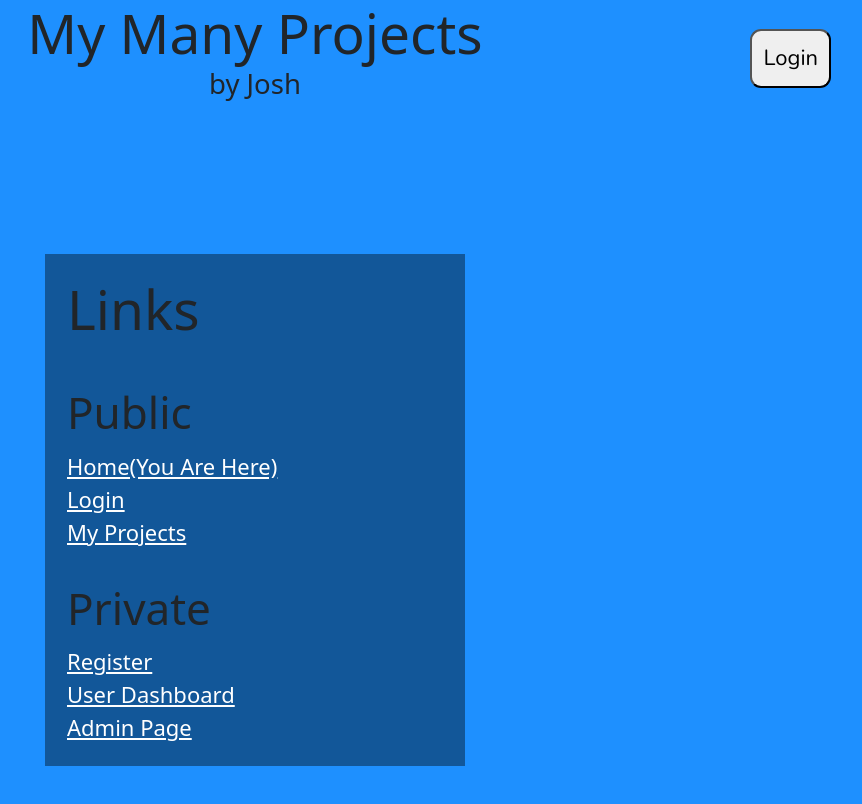
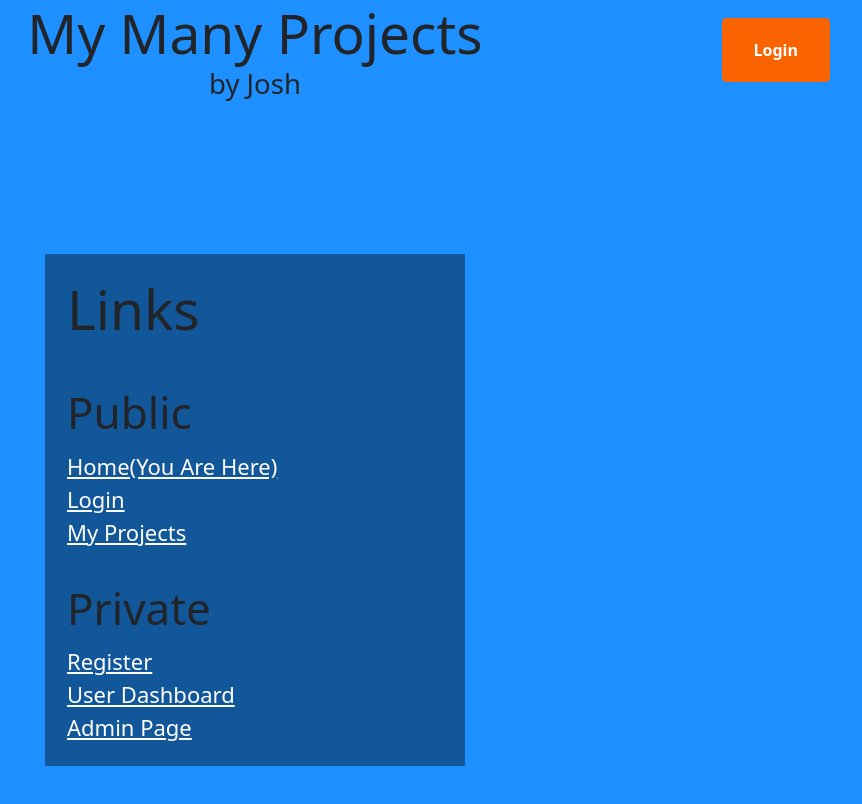
Before and after one commit to Caffeinated-Brit/mymanyprojectsfrontend, a React (Create React App) app: page / in a window 1280 px wide. Shown: the top 804 px of the page, without its empty margins (385-1247 px from the left). Built offline with nearby package versions, Linux system fonts and the light colour scheme; no server answers.

Commit message:
Changed login/logout button css

```diff
--- a/src/components/Layout/Layout.css
+++ b/src/components/Layout/Layout.css
@@ -1,4 +1,4 @@
-.container {
+.top-container {
     display: flex;
     justify-content: center;
     position: relative;
@@ -13,7 +13,7 @@
     right: 0;
     position: absolute;
     margin-right: 5%;
-    margin-top: -70px;
+    margin-top: -60px;
 }
 
 .subtitle {
@@ -32,3 +32,46 @@
     justify-content: center;
     position: relative;
 }
+
+
+.button-5 {
+    align-items: center;
+    background-clip: padding-box;
+    background-color: #fa6400;
+    border: 1px solid transparent;
+    border-radius: .25rem;
+    box-shadow: rgba(0, 0, 0, 0.02) 0 1px 3px 0;
+    box-sizing: border-box;
+    color: #fff;
+    cursor: pointer;
+    display: inline-flex;
+    font-family: system-ui,-apple-system,system-ui,"Helvetica Neue",Helvetica,Arial,sans-serif;
+    font-size: 16px;
+    font-weight: 600;
+    justify-content: center;
+    line-height: 1.25;
+    margin: 0;
+    min-height: 3rem;
+    padding: calc(.875rem - 1px) calc(1.5rem - 1px);
+    position: relative;
+    text-decoration: none;
+    transition: all 250ms;
+    user-select: none;
+    -webkit-user-select: none;
+    touch-action: manipulation;
+    vertical-align: baseline;
+    width: auto;
+}
+.button-5:hover,
+.button-5:focus {
+    background-color: #fb8332;
+    box-shadow: rgba(0, 0, 0, 0.1) 0 4px 12px;
+}
+.button-5:hover {
+    transform: translateY(-1px);
+}
+.button-5:active {
+    background-color: #c85000;
+    box-shadow: rgba(0, 0, 0, .06) 0 2px 4px;
+    transform: translateY(0);
+}
--- a/src/components/Layout/Layout.tsx
+++ b/src/components/Layout/Layout.tsx
@@ -3,7 +3,6 @@ import useLogout from "../../hooks/useLogout";
 import {useEffect} from "react";
 import './Layout.css';
 
-//TODO: remove
 import useAuth from '../../hooks/useAuth'
 
 const Layout = () => {
@@ -28,16 +27,16 @@ const Layout = () => {
 
     return (
         <div>
-            <div className="container">
+            <div className="top-container">
                 <h1 className="title">My Many Projects</h1>
             </div>
 
 
             <div className="button-container">
                 {auth.accessToken ? (
-                    <button onClick={signOut}>Logout</button>
+                    <button className="button-5" role="button" onClick={signOut}>Logout</button>
                 ) : (
-                    <button onClick={handleLoginRedirect}>Login</button>
+                    <button className="button-5" role="button" onClick={handleLoginRedirect}>Login</button>
                 )}
             </div>
 
--- /dev/null
+++ b/src/components/Projects/Projects.css
@@ -0,0 +1,42 @@
+.container {
+    width: 100%;
+    padding: 20px;
+    border-radius: 10px;
+    background-color: rgba(255, 127, 0, 1);
+    /*background-image: url("/public/images/background-image.jpg")*/
+}
+.section {
+    display: flex;
+    align-items: center;
+    margin: 20px 0;
+    padding: 20px;
+    background-color: rgba(242, 243, 244, 0.6);;
+    border-radius: 10px;
+    box-shadow: 0 0 20px rgba(0, 0, 0, 0.1);
+}
+
+.section.reverse {
+    flex-direction: row-reverse;
+}
+
+.image {
+    width: 30%;
+    border-radius: 10px;
+    margin: 0 20px;
+}
+
+.textContainer {
+    flex: 1;
+}
+
+.section-title {
+    font-size: 1.5em;
+    color: #333;
+    margin: 0 0 10px 0;
+}
+
+.text {
+    font-size: 1em;
+    color: #555;
+    line-height: 1.6;
+}
--- a/src/components/Projects/Projects.tsx
+++ b/src/components/Projects/Projects.tsx
@@ -1,12 +1,17 @@
 import { useNavigate, Link } from "react-router-dom";
+import './Projects.css';
 const Projects = () => {
 
     return (
-        <div style={styles.container}>
+        <div className="container">
             <Section
-                imageSrc="/images/logo512.png"
+                imageSrc="/images/cleaned_chairserver.jpg"
                 title="This Site"
-                text="This is the server this site right here your on now is hosted on."
+                text="This is the server this site right here your on now is hosted on. Yes yes I know a chair is not a
+                good place for a server, its temporary. This server is running Proxmox with this sites frontend in a
+                docker container and the backend in another it also hosts the user database and a bunch of other
+                personal stuff but thats all im willing to say publicly on the internet for security and even that may
+                be a bit too much."
                 imageOnLeft={true}
             />
             <Section
@@ -16,9 +21,10 @@ const Projects = () => {
                 imageOnLeft={false}
             />
             <Section
-                imageSrc="/images/logo512.png"
-                title="Title 3"
-                text="Nulla quis sem at nibh elementum imperdiet. Duis sagittis ipsum."
+                imageSrc="/images/cleaned_bees2.jpg"
+                title="Ya like Bees?"
+                text="Not really computer science related but thought id share anyway since I like my bees and its
+                interesting."
                 imageOnLeft={true}
             />
             <Section
@@ -38,51 +44,17 @@ const Section: React.FC<{ imageSrc: string; title: string; text: string; imageOn
                                                                                                         imageOnLeft,
                                                                                                     }) => {
     return (
-        <div style={{ ...styles.section, flexDirection: imageOnLeft ? 'row' : 'row-reverse' }}>
-            <img src={imageSrc} alt={title} style={styles.image} />
-            <div style={styles.textContainer}>
-                <h2 style={styles.title}>{title}</h2>
-                <p style={styles.text}>{text}</p>
+        <div className={`section ${imageOnLeft ? '' : 'reverse'}`}>
+            <img src={imageSrc} alt={title} className="image" />
+            <div className="textContainer">
+                <h2 className="section-title">{title}</h2>
+                <p className="text">{text}</p>
             </div>
         </div>
     );
 };
 
-const styles = {
-    container: {
-        width: '100%',
-        padding: '20px',
-        borderRadius: '10px',
-        backgroundColor: '#f0f0f5',
-    },
-    section: {
-        display: 'flex',
-        alignItems: 'center' as 'center',
-        margin: '20px 0',
-        padding: '20px',
-        backgroundColor: '#fff',
-        borderRadius: '10px',
-        boxShadow: '0 0 20px rgba(0, 0, 0, 0.1)',
-    },
-    image: {
-        width: '30%',
-        borderRadius: '10px',
-        margin: '0 20px',
-    },
-    textContainer: {
-        flex: 1,
-    },
-    title: {
-        fontSize: '1.5em',
-        color: '#333',
-        margin: '0 0 10px 0',
-    },
-    text: {
-        fontSize: '1em',
-        color: '#555',
-        lineHeight: '1.6',
-    },
-};
+
 
 
 export default Projects
```
